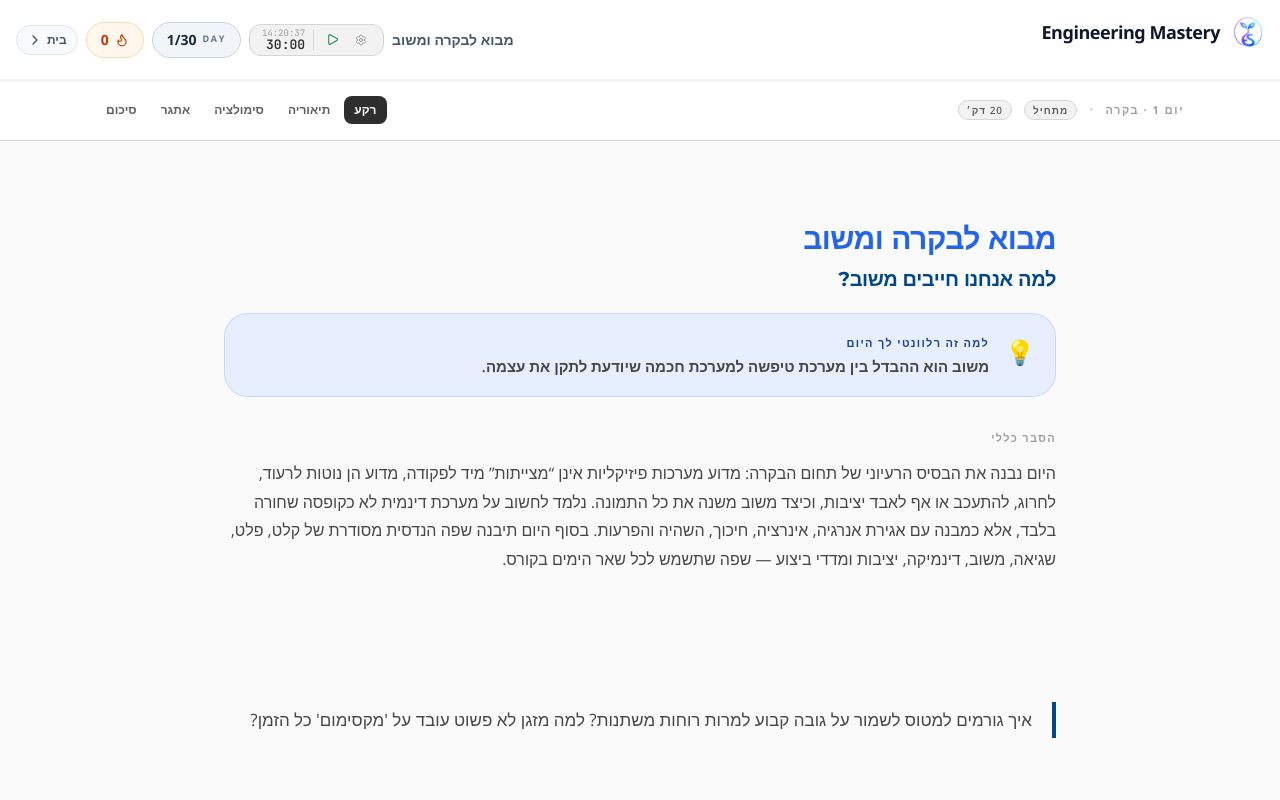
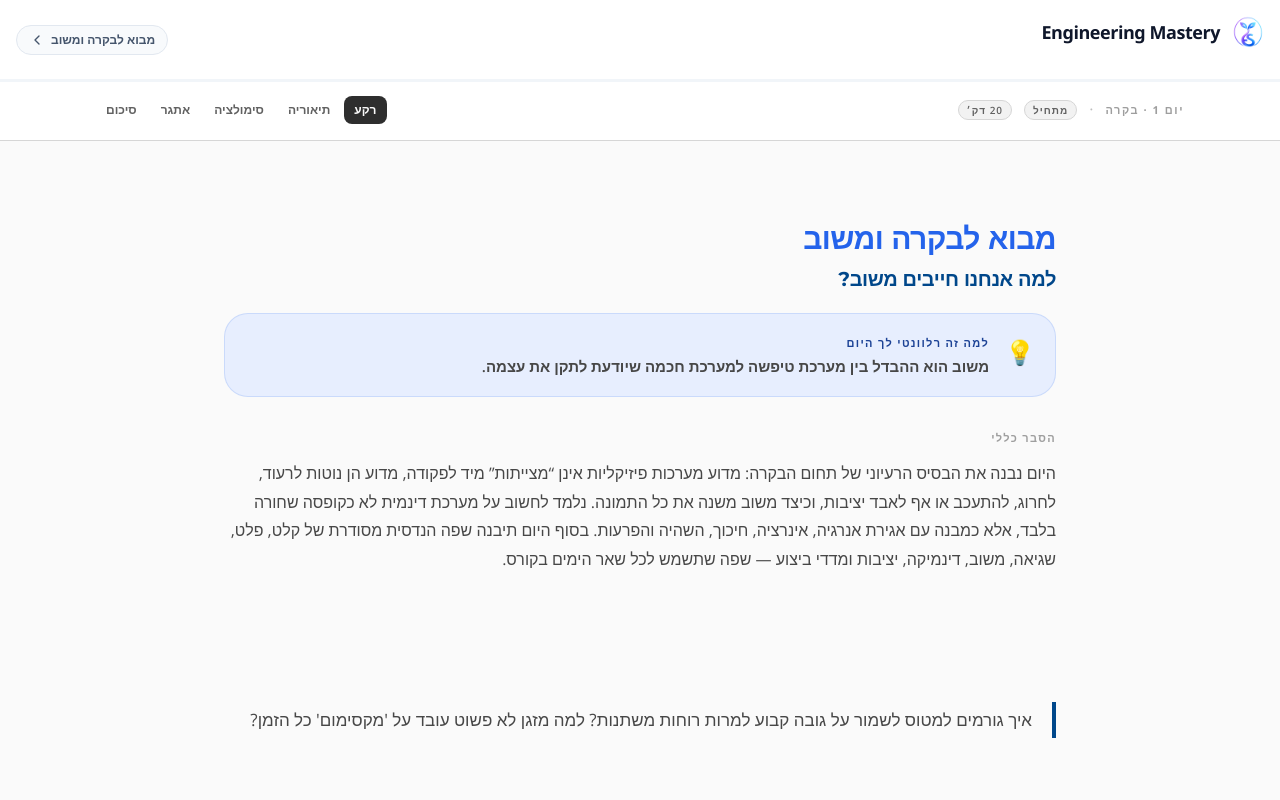
Before and after one commit to EliazSelam/engineering-mastery, a React (Vite) app: page /#/day/1 in a window 1280 px wide. Shown: the top 800 px of the page. Built offline with nearby package versions, Linux system fonts and the light colour scheme.

Commit message:
fix: nav UX — back btn direction, breadcrumb mobile, BottomNav primary color + indicator, mobile stats bar

```diff
--- a/src/components/Home.tsx
+++ b/src/components/Home.tsx
@@ -59,6 +59,24 @@ export default function Home({ onNavigate, streak, currentDay, onAdvanceDay }: H
 
   return (
     <>
+      {/* ─── MOBILE STATS ROW (hidden on lg) ─── */}
+      <div className="lg:hidden border-b border-[hsl(var(--color-border))] bg-[hsl(var(--color-surface))]">
+        <div className="flex items-stretch divide-x divide-[hsl(var(--color-border))] text-center">
+          <div className="flex-1 py-3 px-2">
+            <p className="text-[10px] font-bold tracking-[0.16em] uppercase text-[hsl(var(--color-text-faint))]">רצף</p>
+            <p className="text-xl font-bold text-[hsl(var(--color-primary))] tabular-nums">{streak}</p>
+          </div>
+          <div className="flex-1 py-3 px-2">
+            <p className="text-[10px] font-bold tracking-[0.16em] uppercase text-[hsl(var(--color-text-faint))]">הושלמו</p>
+            <p className="text-xl font-bold text-[hsl(var(--ink-900))] tabular-nums">{completedCount}<span className="text-sm font-normal text-[hsl(var(--color-text-faint))]">/30</span></p>
+          </div>
+          <div className="flex-1 py-3 px-2">
+            <p className="text-[10px] font-bold tracking-[0.16em] uppercase text-[hsl(var(--color-text-faint))]">הבא בעוד</p>
+            <p className="text-base font-bold font-mono text-[hsl(var(--ink-900))] tabular-nums">{timeUntil}</p>
+          </div>
+        </div>
+      </div>
+
       {/* ─── HERO ─── */}
       <Section pad="hero" max="2xl" className="rise-in">
         <div className="grid grid-cols-12 gap-4 md:gap-8 items-end">
@@ -105,8 +123,8 @@ export default function Home({ onNavigate, streak, currentDay, onAdvanceDay }: H
             </div>
           </div>
 
-          {/* Right spine — stats */}
-          <div className="col-span-12 lg:col-span-4 flex flex-col gap-3">
+          {/* Right spine — stats (desktop only) */}
+          <div className="hidden lg:flex col-span-12 lg:col-span-4 flex-col gap-3">
             <StatLine eyebrow="רצף פעיל" value={streak} unit="ימים" accent />
             <StatLine eyebrow="הושלמו" value={completedCount} unit={`/ 30 · ${progressPercent}%`} />
             <StatLine eyebrow="השיעור הבא" value={timeUntil} mono />
--- a/src/ui/BottomNav.tsx
+++ b/src/ui/BottomNav.tsx
@@ -34,9 +34,9 @@ export const BottomNav: React.FC = () => {
               key={path}
               onClick={() => setLocation(path)}
               className={cn(
-                'flex flex-1 flex-col items-center justify-center gap-[3px] transition-colors',
+                'relative flex flex-1 flex-col items-center justify-center gap-[3px] transition-colors',
                 active
-                  ? 'text-[hsl(var(--coral))]'
+                  ? 'text-[hsl(var(--color-primary))]'
                   : 'text-slate-400 hover:text-slate-600'
               )}
             >
@@ -54,7 +54,7 @@ export const BottomNav: React.FC = () => {
                 {label}
               </span>
               {active && (
-                <span className="absolute bottom-0 w-6 h-[2px] rounded-full bg-[hsl(var(--coral))]" />
+                <span className="absolute bottom-0 w-6 h-[2px] rounded-full bg-[hsl(var(--color-primary))]" />
               )}
             </button>
           );
--- a/src/ui/TopNav.tsx
+++ b/src/ui/TopNav.tsx
@@ -1,7 +1,7 @@
 import React from 'react';
 import { useLocation } from 'wouter';
 import { cn } from '@/src/lib/utils';
-import { Flame, ChevronRight } from 'lucide-react';
+import { Flame, ChevronLeft } from 'lucide-react';
 import logoIcon from '../../public/logo-icon.png';
 
 interface TopNavProps {
@@ -38,19 +38,20 @@ export const TopNav: React.FC<TopNavProps> = ({
         style={{ paddingLeft: '16px', paddingRight: '80px' }}
       >
 
-        {/* LEFT: back button (hidden on home) */}
-        {!isHome && (
+        {/* LEFT: back button + breadcrumb (hidden on home) */}
+        {!isHome ? (
           <button
             onClick={() => setLocation('/')}
-            className="flex items-center gap-1 rounded-full border border-slate-200 bg-slate-50 px-2.5 py-1.5 text-slate-600 hover:bg-slate-100 hover:text-slate-900 transition-colors shrink-0"
+            className="flex items-center gap-1.5 rounded-full border border-slate-200 bg-slate-50 px-3 py-1.5 text-slate-600 hover:bg-slate-100 hover:text-slate-900 transition-colors shrink-0"
             aria-label="חזור לדף הבית"
           >
-            <ChevronRight className="h-4 w-4" />
-            <span className="text-xs font-semibold hidden sm:inline">בית</span>
+            <ChevronLeft className="h-4 w-4 shrink-0" />
+            <span className="text-xs font-semibold truncate max-w-[28vw]">
+              {breadcrumb ?? 'בית'}
+            </span>
           </button>
-        )}
-
-        {/* LEFT: stats */}
+        ) : (
+          /* HOME: stats row */
           <div className="flex items-center gap-1.5 sm:gap-2 shrink-0">
             {streak !== undefined && (
               <div className="flex h-7 sm:h-9 items-center gap-1 sm:gap-1.5 rounded-full border border-orange-200 bg-orange-50 px-2.5 sm:px-3.5 text-orange-700">
@@ -66,12 +67,6 @@ export const TopNav: React.FC<TopNavProps> = ({
             )}
             {trailing}
           </div>
-
-        {/* CENTER: breadcrumb */}
-        {breadcrumb && (
-          <span className="hidden md:block text-sm font-semibold text-slate-600 truncate max-w-[30vw]">
-            {breadcrumb}
-          </span>
         )}
 
       </div>
```
Lines whose indentation alone changed are shown as unchanged.
